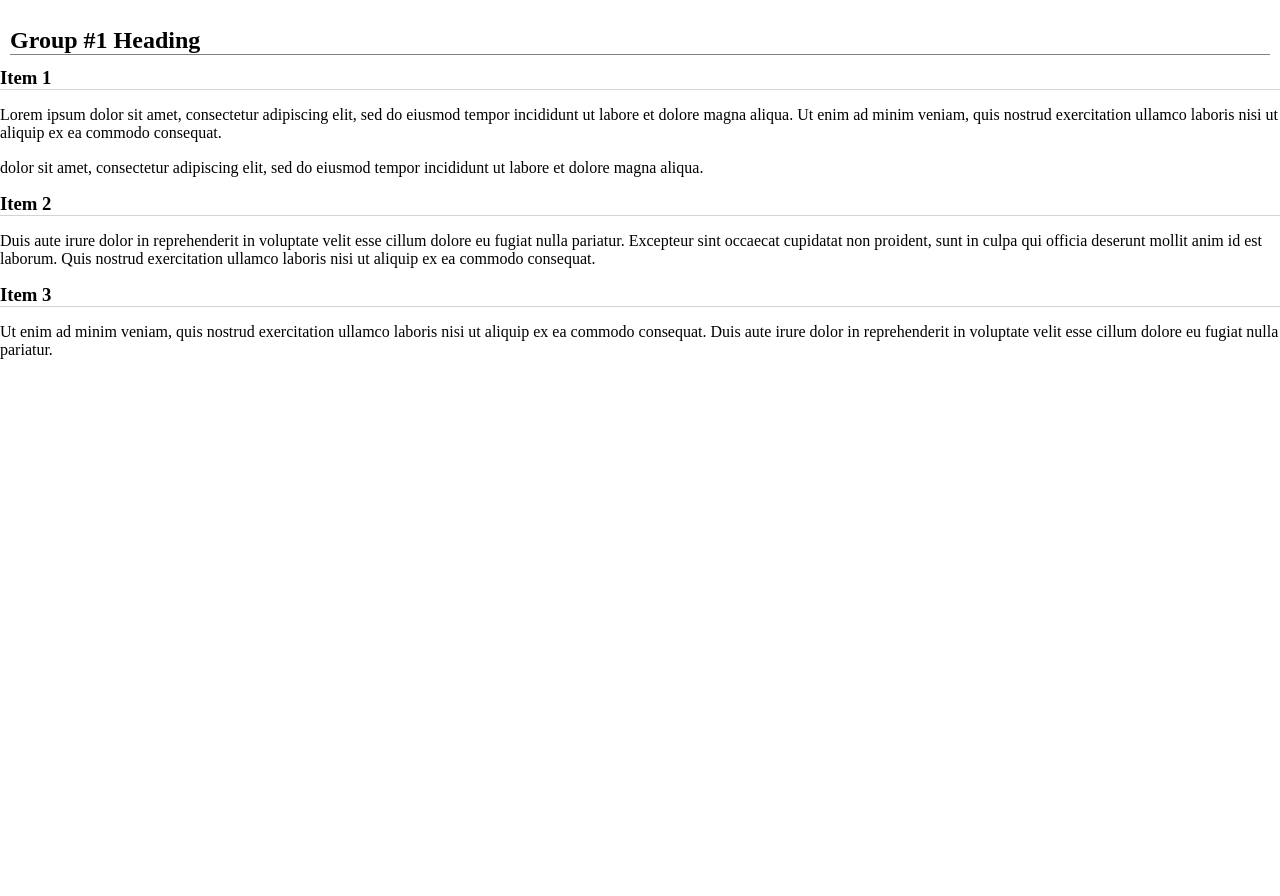
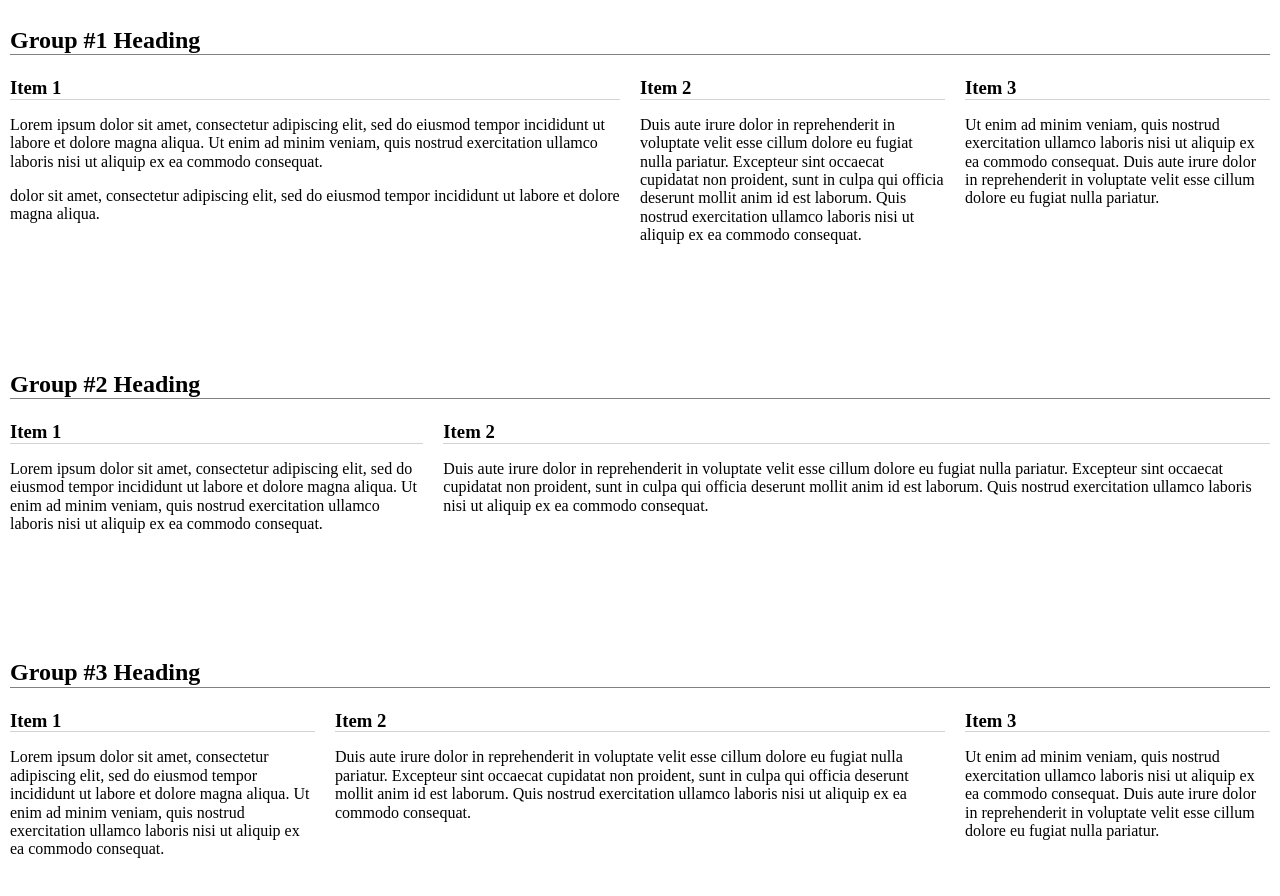
Before and after one commit to NuttaneeKnight/starter-front-end-foundations-main, a plain HTML site: page intro-to-flexbox/index.html in a window 1280 px wide. Shown: the part 60-956 px from the top of the page. Before the commit the page ends 800 px from the top, so only its background shows below. Drawn offline with nearby package versions, Linux system fonts and the light colour scheme.

Commit message:
revised for flex

```diff
--- a/intro-to-flexbox/index.html
+++ b/intro-to-flexbox/index.html
@@ -19,7 +19,7 @@
         <h2>Group #1 Heading</h2>
         <!-- Group #1 with 3 items -->
         <div class="group">
-          <div class="item">
+          <div class="item item-double">
             <h3>Item 1</h3>
             <p>
               Lorem ipsum dolor sit amet, consectetur adipiscing elit, sed do
@@ -53,6 +53,67 @@
           </div>
         </div>
       </section>
+
+      <section>
+        <h2>Group #2 Heading</h2>
+        <!-- Group #2 with 2 items -->
+        <div class="group">
+          <div class="item">
+            <h3>Item 1</h3>
+            <p>
+              Lorem ipsum dolor sit amet, consectetur adipiscing elit, sed do
+              eiusmod tempor incididunt ut labore et dolore magna aliqua. Ut
+              enim ad minim veniam, quis nostrud exercitation ullamco laboris
+              nisi ut aliquip ex ea commodo consequat.
+            </p>
+          </div>
+          <div class="item item-double">
+            <h3>Item 2</h3>
+            <p>
+              Duis aute irure dolor in reprehenderit in voluptate velit esse
+              cillum dolore eu fugiat nulla pariatur. Excepteur sint occaecat
+              cupidatat non proident, sunt in culpa qui officia deserunt mollit
+              anim id est laborum. Quis nostrud exercitation ullamco laboris
+              nisi ut aliquip ex ea commodo consequat.
+            </p>
+          </div>
+        </div>
+      </section>
+
+      <section>
+        <h2>Group #3 Heading</h2>
+        <!-- Group #3 with 4 items -->
+        <div class="group">
+          <div class="item">
+            <h3>Item 1</h3>
+            <p>
+              Lorem ipsum dolor sit amet, consectetur adipiscing elit, sed do
+              eiusmod tempor incididunt ut labore et dolore magna aliqua. Ut
+              enim ad minim veniam, quis nostrud exercitation ullamco laboris
+              nisi ut aliquip ex ea commodo consequat.
+            </p>
+          </div>
+          <div class="item item-double">
+            <h3>Item 2</h3>
+            <p>
+              Duis aute irure dolor in reprehenderit in voluptate velit esse
+              cillum dolore eu fugiat nulla pariatur. Excepteur sint occaecat
+              cupidatat non proident, sunt in culpa qui officia deserunt mollit
+              anim id est laborum. Quis nostrud exercitation ullamco laboris
+              nisi ut aliquip ex ea commodo consequat.
+            </p>
+          </div>
+          <div class="item">
+            <h3>Item 3</h3>
+            <p>
+              Ut enim ad minim veniam, quis nostrud exercitation ullamco laboris
+              nisi ut aliquip ex ea commodo consequat. Duis aute irure dolor in
+              reprehenderit in voluptate velit esse cillum dolore eu fugiat
+              nulla pariatur.
+            </p>
+          </div>
+        </div>
+      </section>
     </main>
   </body>
 </html>
--- a/intro-to-flexbox/style.css
+++ b/intro-to-flexbox/style.css
@@ -25,7 +25,15 @@ h3 {
 /* --- Groups & Items --- */
 
 .group {
+  display: flex;
+  flex-direction: row; /* or column, row-reverse, column-reverse */
 }
 
 .item {
+  flex: 1;
+  margin: 10px;
 }
+
+.item-double {
+  flex: 2;
+}
```
